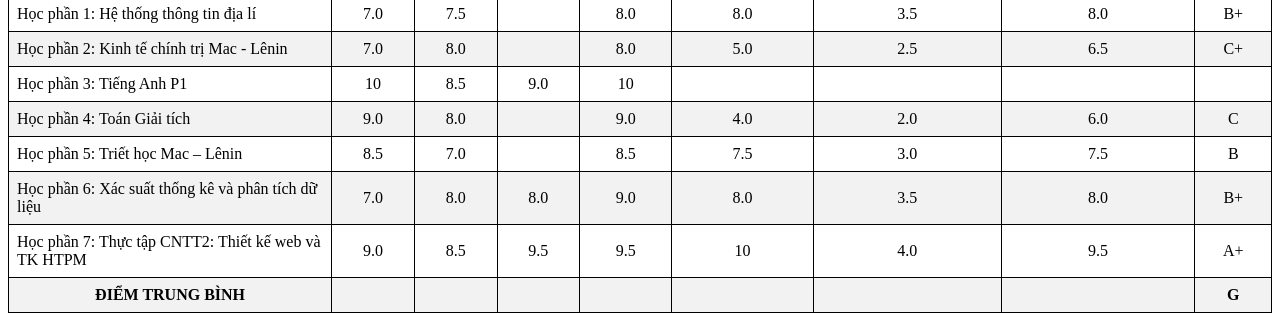
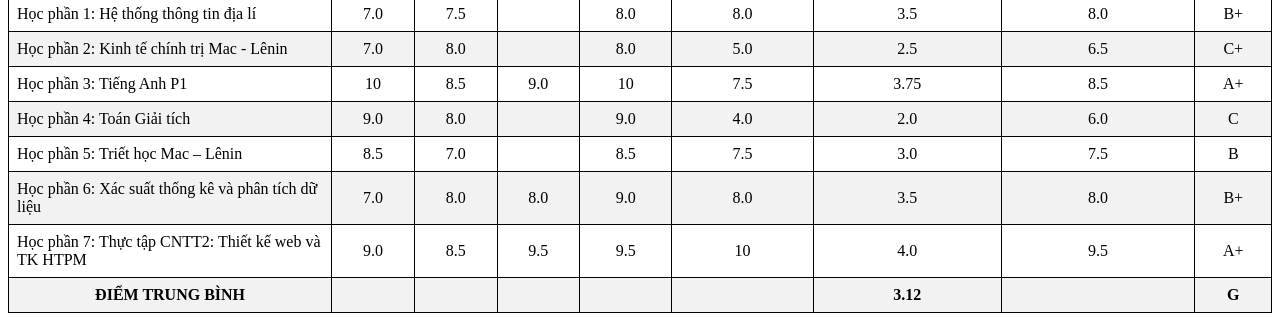
Before and after one commit to VieVenturer/bandiemcanhan, a plain HTML site: page index.html in a window 1280 px wide. Shown: the part 566-884 px from the top of the page. Drawn offline with Linux system fonts and the light colour scheme.

Commit message:
Update index.html

```diff
--- a/index.html
+++ b/index.html
@@ -272,10 +272,10 @@ text-align: center;        }
                 <td>8.5</td>
                 <td>9.0</td>
                 <td>10</td>
-                <td></td>
-                <td></td>
-                <td></td>
-                <td></td>
+                <td>7.5</td>
+                <td>3.75</td>
+                <td>8.5</td>
+                <td>A+</td>
 
             </tr>
             <tr>
@@ -333,7 +333,7 @@ text-align: center;        }
                     <th></th>
                     <th></th>
                     <th></th>
-                    <th></th>
+                    <th>3.12</th>
                     <th></th>
                     <th>G</th>
                 </tr>
```
